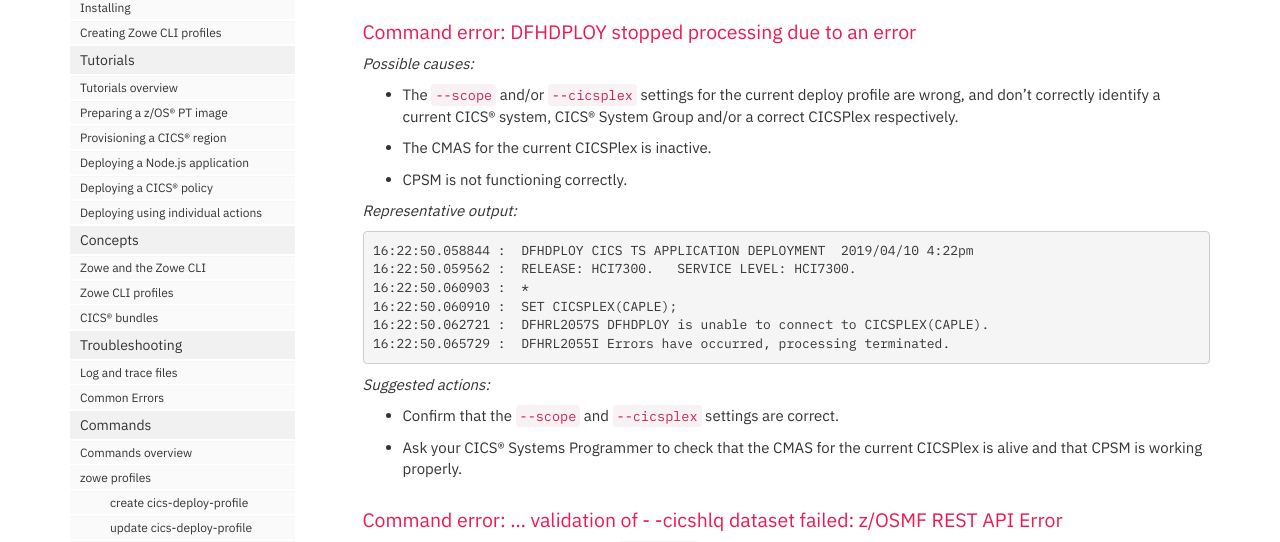
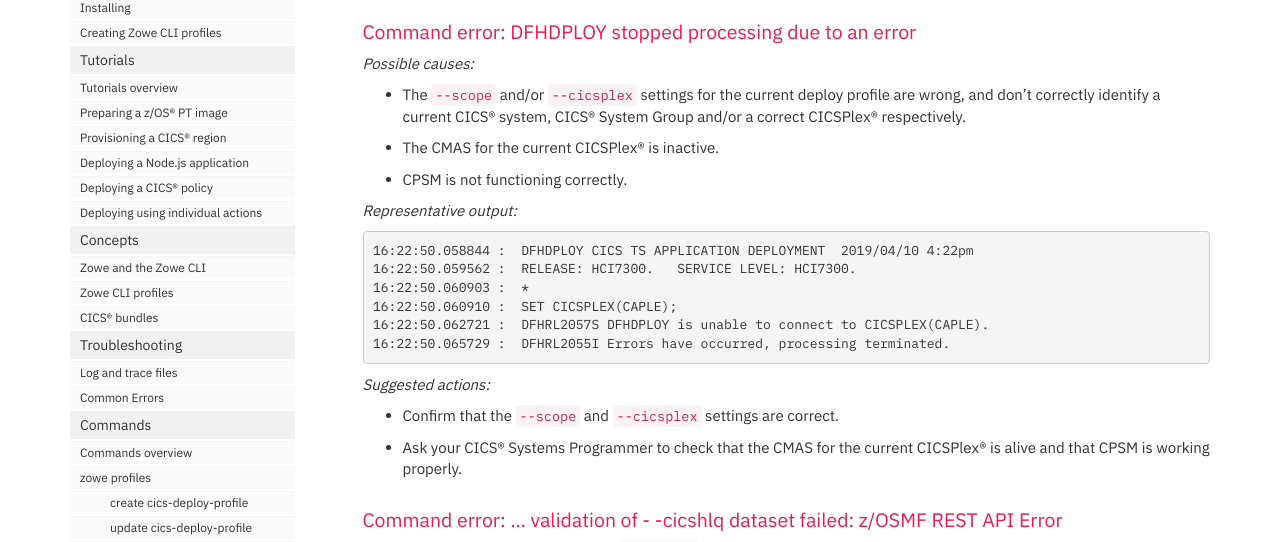
Before and after one commit to IBM/zowe-cli-cics-deploy-plugin, a Jekyll site: the page built from docs/pages/cdp/cdp-Common-Errors.md, in a window 1280 px wide and 900 px high, scrolled down 938 px. Shown: the part 175-717 px from the top of the window. Built offline with Jekyll 4.4.1, drawn with Linux system fonts in a browser that asks for light colours; nearby versions of some CDN libraries; comment, search, counter and statistics services are not loaded.

```diff
--- a/docs/pages/cdp/cdp-Common-Errors.md
+++ b/docs/pages/cdp/cdp-Common-Errors.md
@@ -38,8 +38,8 @@ If you experience errors while using the cics-deploy plug-in, check the followin
 ### Command error: DFHDPLOY stopped processing due to an error
 
 *Possible causes:*
-* The `--scope` and/or `--cicsplex` settings for the current deploy profile are wrong, and don't correctly identify a current CICS® system, CICS® System Group and/or a correct CICSPlex respectively.
-* The CMAS for the current CICSPlex is inactive.
+* The `--scope` and/or `--cicsplex` settings for the current deploy profile are wrong, and don't correctly identify a current CICS® system, CICS® System Group and/or a correct CICSPlex® respectively.
+* The CMAS for the current CICSPlex® is inactive.
 * CPSM is not functioning correctly.
 
 *Representative output:*
@@ -55,7 +55,7 @@ If you experience errors while using the cics-deploy plug-in, check the followin
 *Suggested actions:*
 
 * Confirm that the `--scope` and `--cicsplex` settings are correct.
-* Ask your CICS® Systems Programmer to check that the CMAS for the current CICSPlex is alive and that CPSM is working properly.
+* Ask your CICS® Systems Programmer to check that the CMAS for the current CICSPlex® is alive and that CPSM is working properly.
 
 ### Command error: ... validation of - -cicshlq dataset failed: z/OSMF REST API Error
 
```
Also changed, not shown: docs/pages/cdp/cdp-Creating-Zowe-CLI-profiles.md (+3 -3 lines), docs/pages/cdp/cdp-Preparing-a-zOS-PT-image.md (+2 -2 lines), docs/pages/cdp/cdp-Requirements-on-zOS.md (+2 -2 lines), docs/pages/cdp/cdp-Zowe-CLI-CICS-deploy-plug-in.md (+1 -1 lines).
